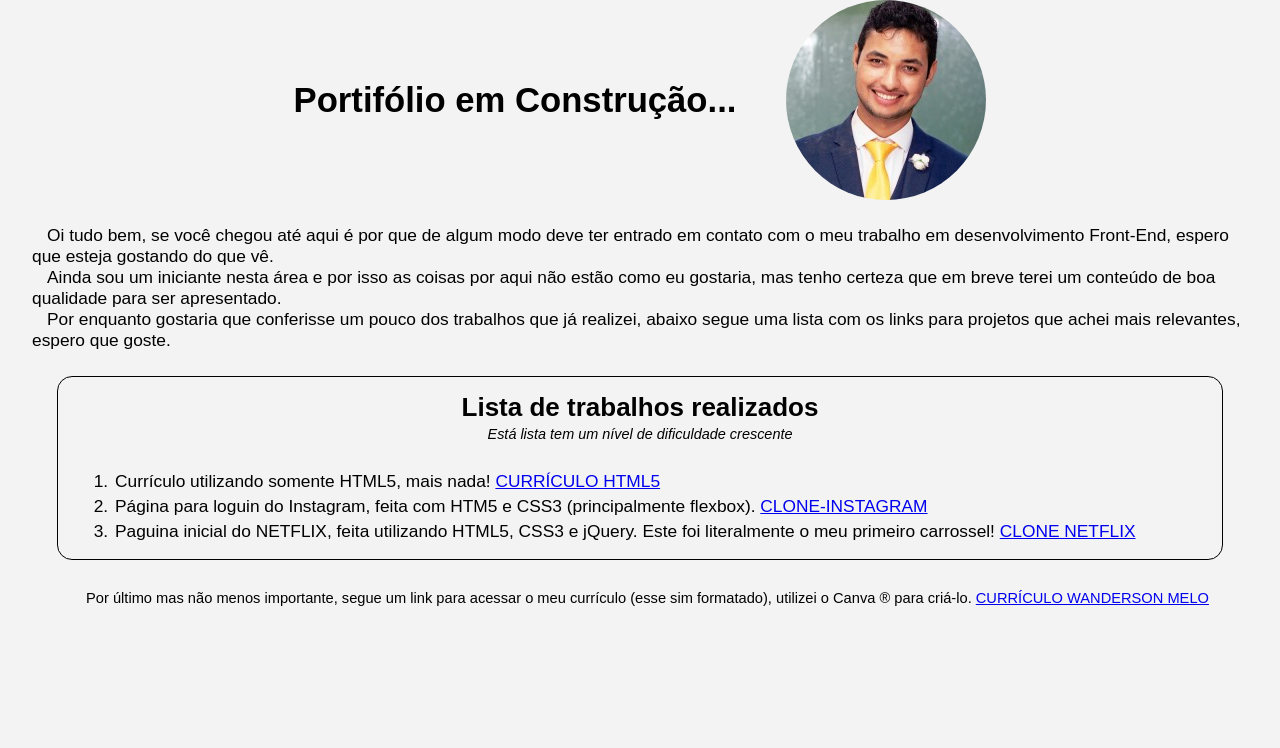
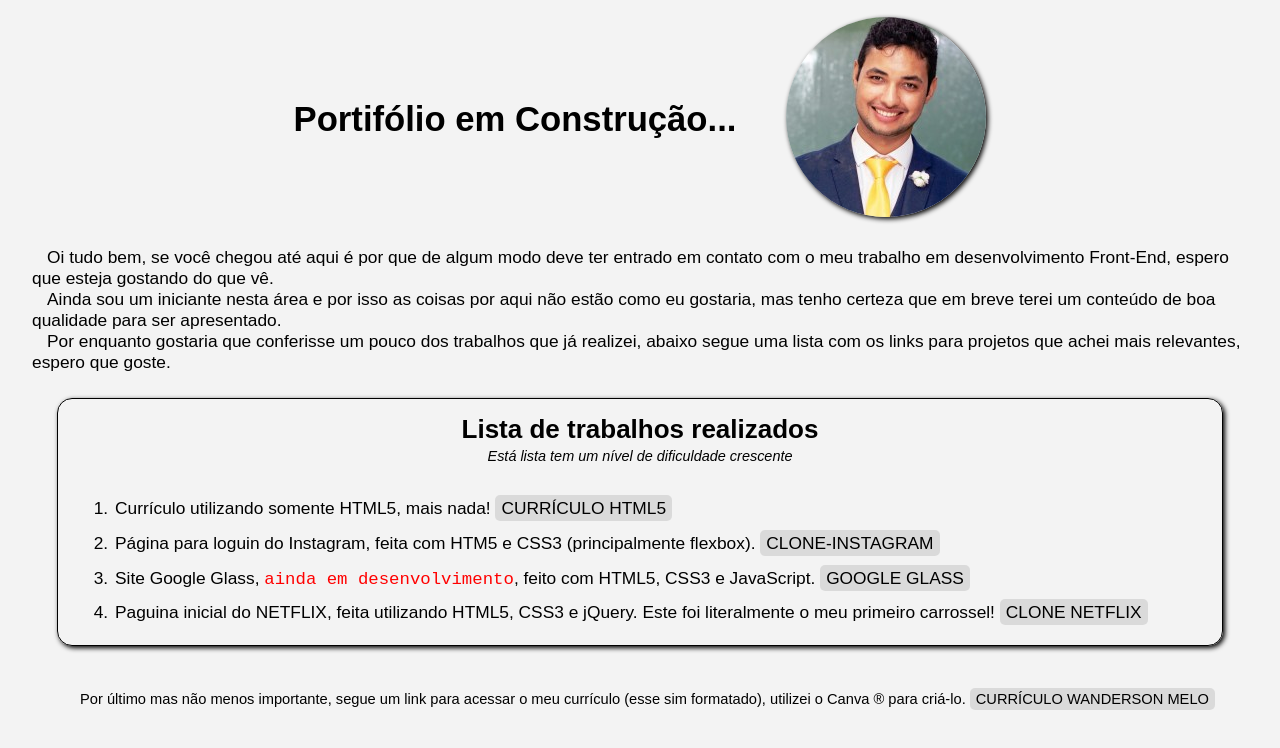
Before and after one commit to Wanderson-Melo/portfolio-curriculo, a plain HTML site: page index.html in a window 1280 px wide. Drawn offline with Linux system fonts and the light colour scheme.

Commit message:
Add link para Google Glass

```diff
--- a/estilos/estilo-index.css
+++ b/estilos/estilo-index.css
@@ -15,10 +15,17 @@ body{
     justify-content: center;
     align-items: center;
     margin-bottom: 25px;
+    margin-top: 1em;
 }
 .main-header img{
     margin-left: 50px;
     border-radius: 50%;
+    box-shadow: 2px 2px 5px rgba(0,0,0,1);
+    transition: 1s;
+}
+.main-header img:hover{
+    box-shadow: none;
+    box-shadow: none;
 }
 p{
     text-indent: 15px;
@@ -29,6 +36,35 @@ p{
     border: 1px solid;
     margin: 25px;
     padding: 15px;
+    transition: .5s;
+    box-shadow: 2px 2px 5px rgba(0,0,0,1);
+}
+#main-list:hover{
+    background-color: rgba(0,0,0,.1);
+    box-shadow: none;
+}
+#main-list a{
+    text-decoration: none;
+    color: black;
+    padding: 3px 6px;
+    border-radius: 5px;
+    transition: .5s;
+    background-color: rgba(0,0,0,.1);
+    line-height: 23pt;
+}
+#main-list a:hover{
+    padding: 6px 12px;
+    font-weight: bold;
+}
+#main-list:hover a{
+    background-color: rgb(243,243,243);
+    box-shadow: 2px 2px 5px rgba(0,0,0,1);
+}
+#main-list span{
+    /* font-weight: bold;*/
+    color: red;
+    /*font-style: italic;*/
+    font-family: 'Courier New', Courier, monospace;
 }
 header{
     margin-bottom: 25px;
@@ -47,10 +83,24 @@ li{
     padding: 2px;
     margin-left: 40px;
 }
+/*Formatações para Footer*/
 footer{
-    margin: 30px 10px 0px 10px;
+    margin: 0 10px;
+    padding: 20px 0px;
     font-size: 11pt;
 }
+footer a{
+    text-decoration: none;
+    color: black;
+    padding: 3px 6px;
+    border-radius: 5px;
+    transition: .2s;
+    background-color: rgba(0,0,0,.1);
+}
+footer:hover a{
+    box-shadow: 2px 2px 5px rgba(0,0,0,1);
+}
+/*Formatações para Responsividade*/
 @media(max-width:600px)
 {
     .main-header img{
--- a/index.html
+++ b/index.html
@@ -9,7 +9,7 @@
 <body>
     <div class="main-header">
         <h1 class="centralizado">Portifólio em Construção...</h1>
-        <img src="imagens/foto-perfil.jpg" alt="Foto do Perfil">
+        <a href="imagens/foto-perfil.jpg"><img src="imagens/foto-perfil.jpg" alt="Foto do Perfil"></a>
     </div>
     <p>Oi tudo bem, se você chegou até aqui é por que de algum modo deve ter entrado em contato com o meu trabalho em desenvolvimento Front-End, espero que esteja gostando do que vê.</p>
     <p>Ainda sou um iniciante nesta área e por isso as coisas por aqui não estão como eu gostaria, mas tenho certeza que em breve terei um conteúdo de boa qualidade para ser apresentado.</p>
@@ -22,6 +22,7 @@
         <div>
             <li>Currículo utilizando somente HTML5, mais nada! <a href="paginas/curriculo-html-basico.html">CURRÍCULO HTML5</a></li>
             <li>Página para loguin do Instagram, feita com HTM5 e CSS3 (principalmente flexbox). <a href="https://wanderson-melo.github.io/clone-instagram-dio/">CLONE-INSTAGRAM</a></li>
+            <li>Site Google Glass, <span>ainda em desenvolvimento</span>, feito com HTML5, CSS3 e JavaScript. <a href="../exercicio-site-google-glass/index.html">GOOGLE GLASS</a></li>
             <li>Paguina inicial do NETFLIX, feita utilizando HTML5, CSS3 e jQuery. Este foi literalmente o meu primeiro carrossel! <a href="https://wanderson-melo.github.io/clone-netflix-dio/">CLONE NETFLIX</a></li>
         </div>
     </ol>
```
